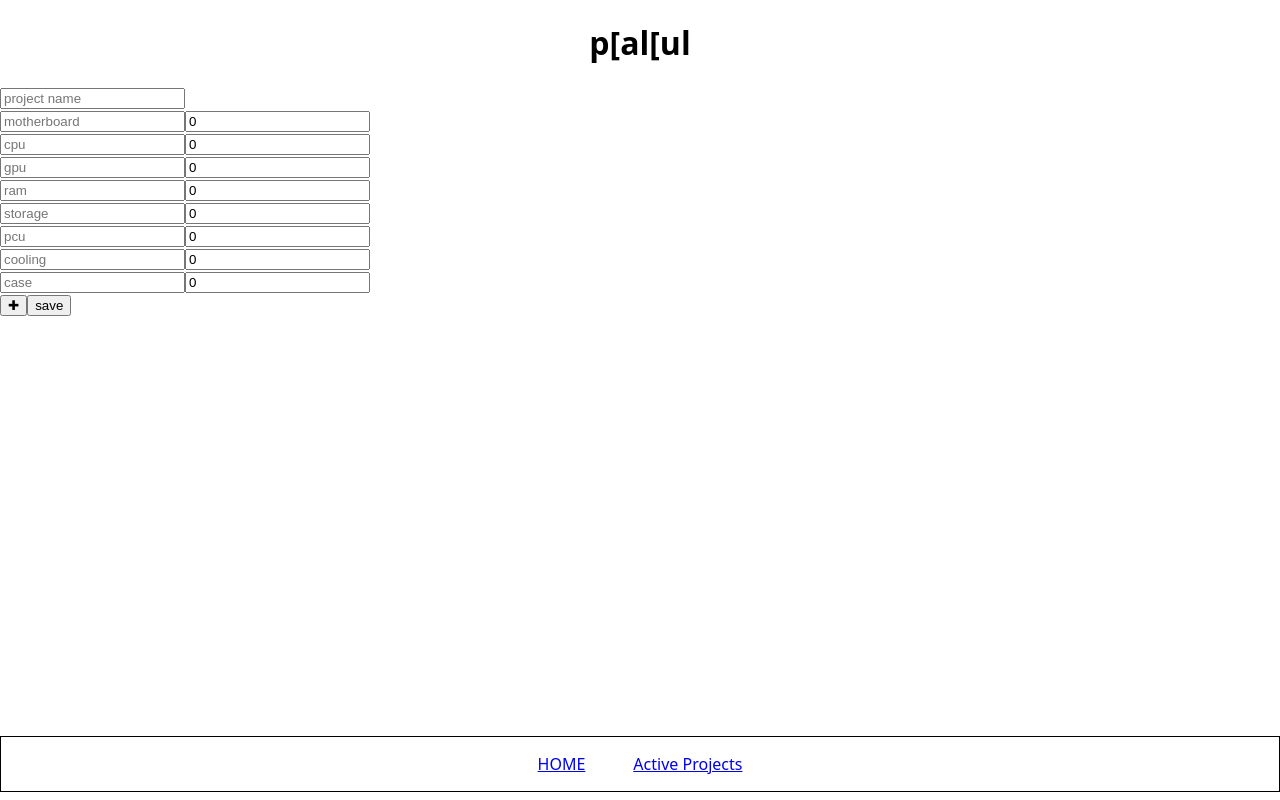
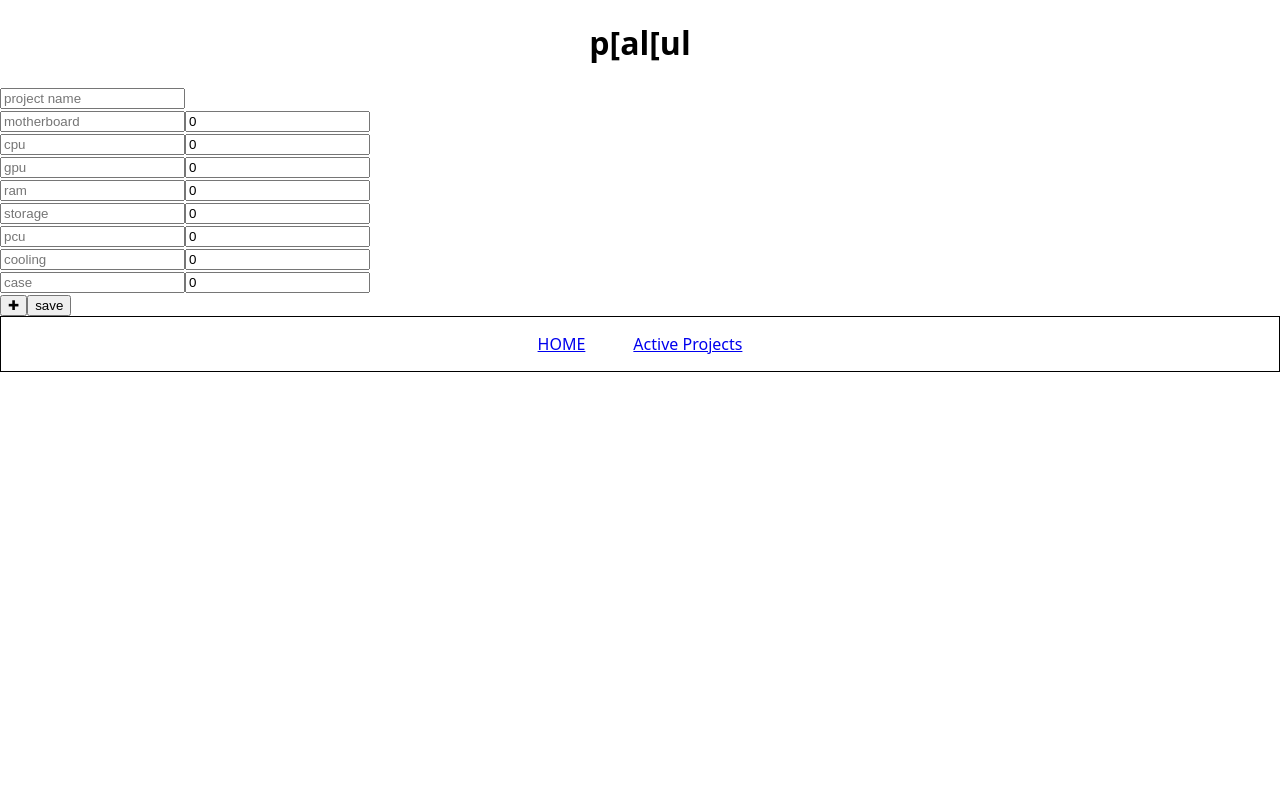
Before and after one commit to reyk-zepper/atlantis-capstone, a Next.js app: page / in a window 1280 px wide. Built offline with nearby package versions, Linux system fonts and the light colour scheme.

Commit message:
fix style issues

```diff
--- a/components/Navigation/index.js
+++ b/components/Navigation/index.js
@@ -15,8 +15,9 @@ const StyledNavigation = styled.div`
   width: 100vw;
   justify-content: center;
   gap: 3rem;
-  position: absolute;
-  bottom: 0.5rem;
+  position: sticky;
+  bottom: 0;
+  background-color: white;
 
   border: solid black 0.025rem;
   padding: 1rem;
```
